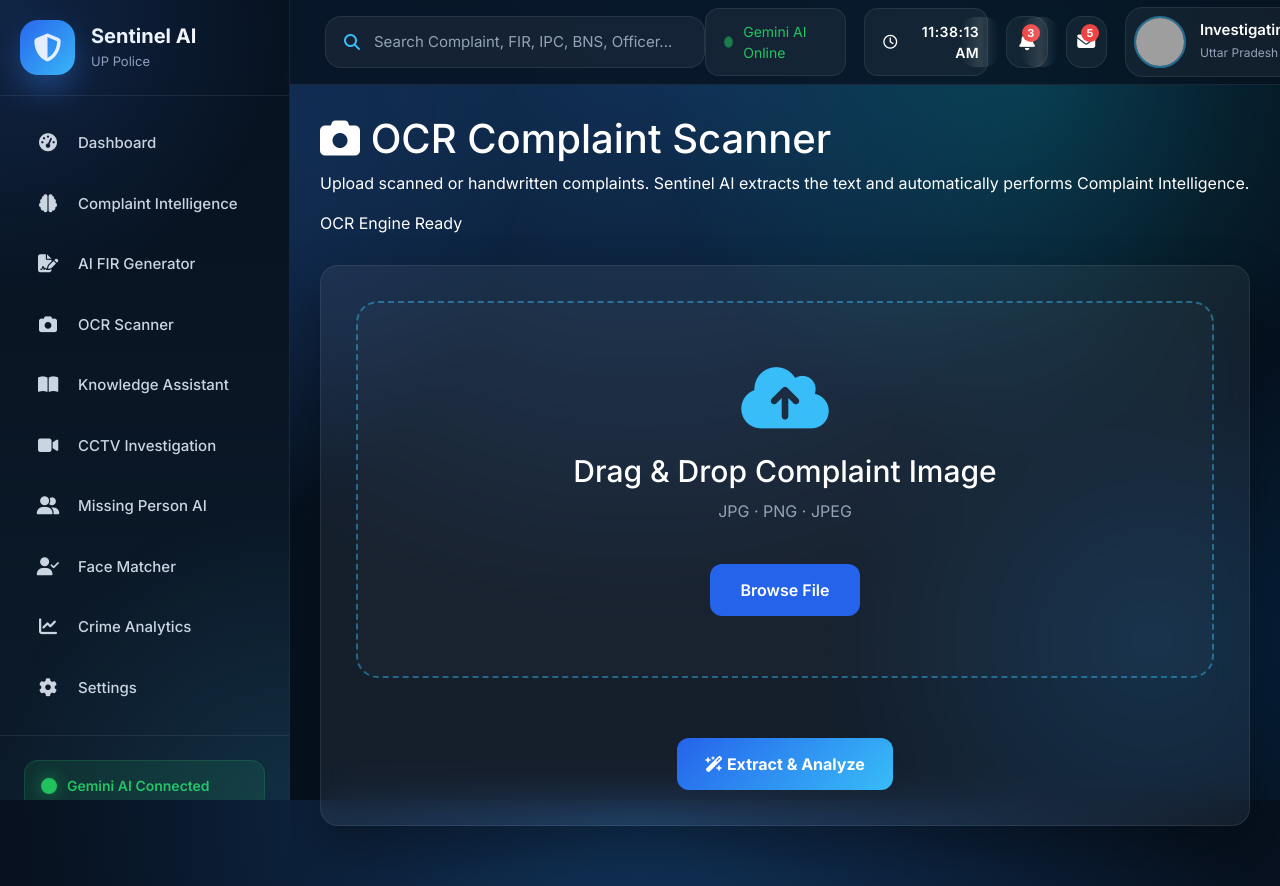
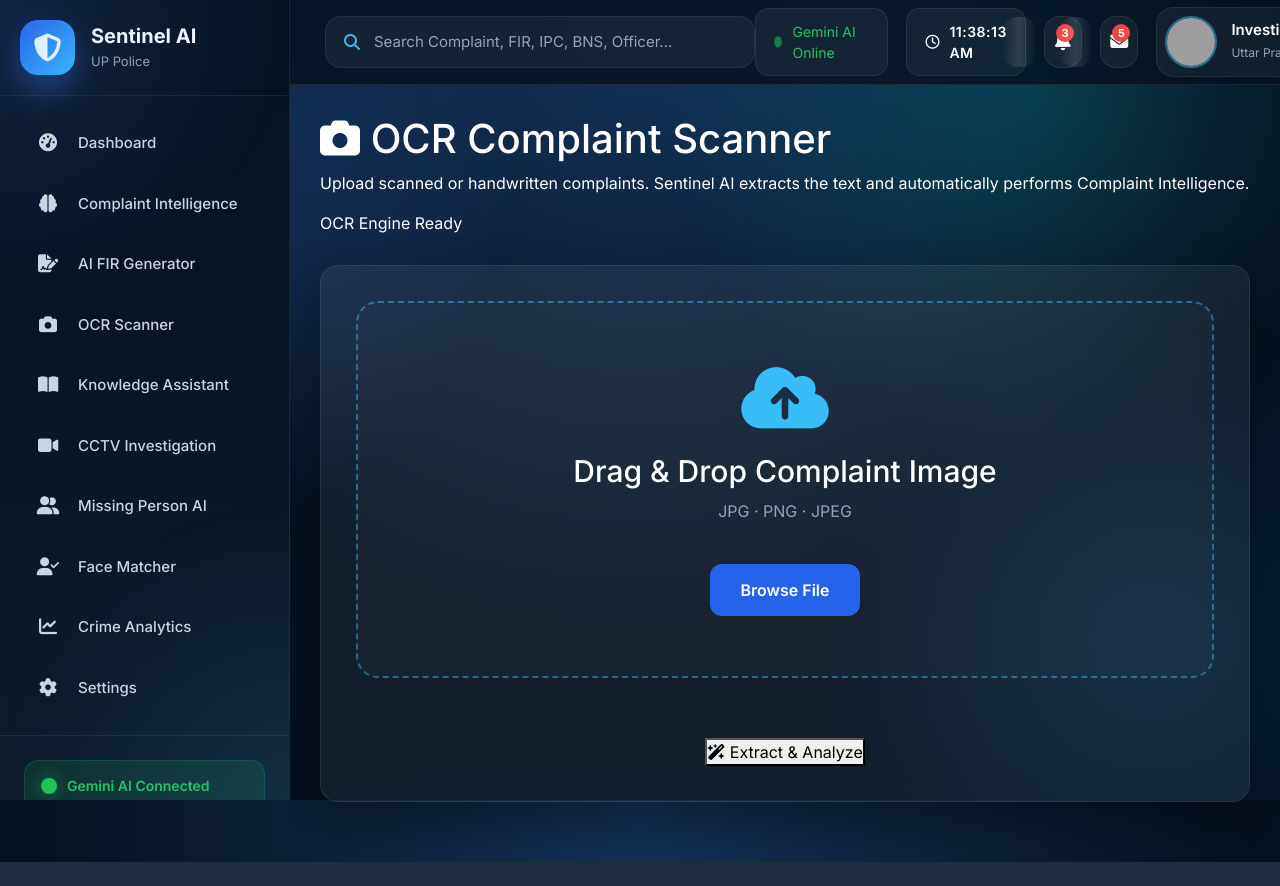
Before and after one commit to Prashant-47/Sentinel-AI-for-UP-Police, a Flask app: page /ocr in a window 1280 px wide. After the commit the page ends 862 px from the top, so only its background shows below. Run offline with Flask 3, Linux system fonts and the light colour scheme; some libraries are stand-ins or nearby versions; grey boxes are pictures that could not be loaded.

Commit message:
Revert "Fix design bugs in AI FIR Generator and OCR Scanner pages"

```diff
--- a/app/static/css/fir.css
+++ b/app/static/css/fir.css
@@ -64,37 +64,3 @@
     margin-top:10px;
 
 }
-
-/* FIR PAGE CUSTOM ADJUSTMENTS */
-
-n/* Ensure the AI thinking glass has internal padding so the h2 and its content do not start at the border */
-#firThinking{
-
-    padding:22px;
-
-    margin-bottom:18px;
-
-}
-
-/* Layout the FIR result container as a grid so dynamically appended child result cards have gaps */
-#firResult{
-
-    display:grid;
-
-    gap:18px;
-
-}
-
-/* Keep the original wrapper appearance but as a distinct element so child result-cards get their own borders */
-.result-wrapper{
-
-    padding:22px;
-
-}
-
-/* Make sure child result cards inside the result container behave normally (no negative margins) */
-#firResult > .result-card{
-
-    margin:0;
-
-}
--- a/app/static/css/layout.css
+++ b/app/static/css/layout.css
@@ -72,8 +72,7 @@
 
     gap:14px;
 
-    /* slightly reduced max width so there is clear separation from the topbar-right group */
-    width:380px;
+    width:430px;
 
     padding:14px 18px;
 
@@ -386,26 +385,6 @@
 
     letter-spacing:.5px;
 
-    /* keep a fixed minimum width to prevent layout shift when the seconds update */
-    min-width:72px;
-
-    display:inline-block;
-
-    text-align:right;
-
-}
-
-/* Ensure topbar cards (AI status / time) have a stable minimum width so small content changes don't shift the bar */
-.topbar-card{
-
-    min-width:110px;
-
-    display:flex;
-
-    align-items:center;
-
-    gap:10px;
-
 }
 
 /*==================================================
--- a/app/static/css/ocr.css
+++ b/app/static/css/ocr.css
@@ -107,37 +107,6 @@
     background:#1d4ed8;
 
     transform:translateY(-2px);
-
-}
-
-/* Analyze / Extract button styling to match primary look */
-.analyze-btn{
-
-    border:none;
-
-    cursor:pointer;
-
-    color:white;
-
-    font-size:16px;
-
-    font-weight:700;
-
-    padding:14px 28px;
-
-    border-radius:12px;
-
-    background:linear-gradient(135deg,#2563eb,#38bdf8);
-
-    transition:.35s;
-
-}
-
-.analyze-btn:hover{
-
-    transform:translateY(-3px);
-
-    box-shadow:0 12px 30px rgba(59,130,246,.25);
 
 }
 
--- a/app/templates/fir.html
+++ b/app/templates/fir.html
@@ -214,7 +214,7 @@
         style="display:none;"
 
     >
-            <div class="glass result-wrapper">
+            <div class="glass result-card">
 
             <div class="d-flex justify-content-between align-items-center mb-4">
 
```
